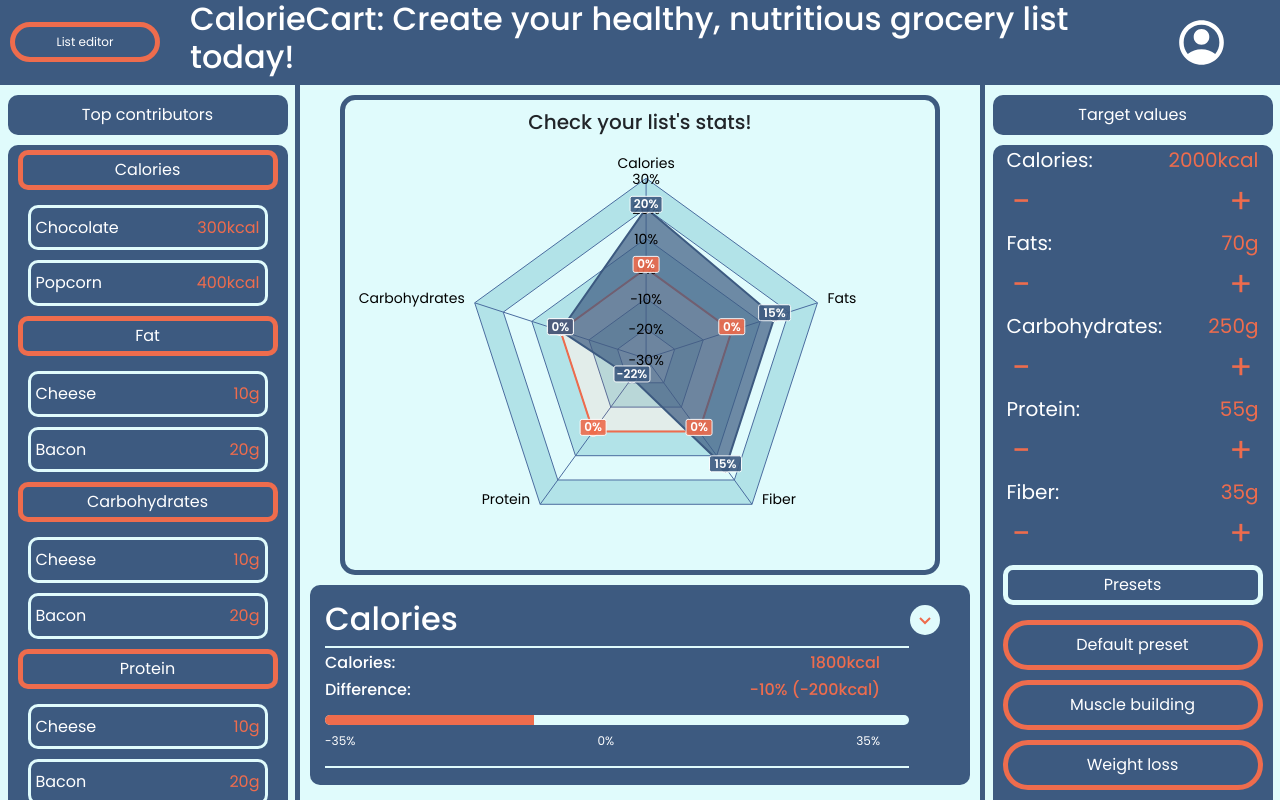
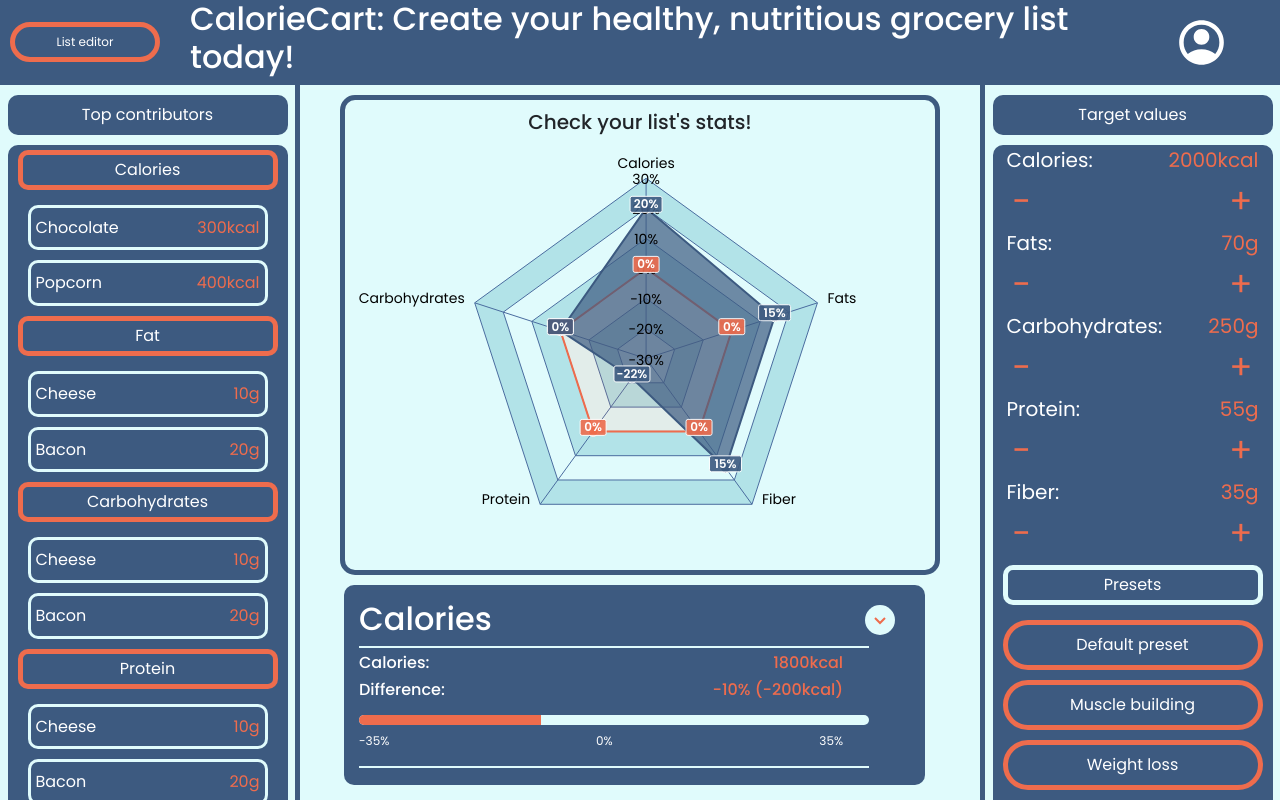
Before and after one commit to wmu66/Project-repo, a React (Vite) app in the folder CalorieCart/: page /stats/1 in a window 1280 px wide. Shown: the top 800 px of the page. Built offline with nearby package versions, Linux system fonts and the light colour scheme.

Commit message:
Fixed a small mistake with nutrition card width

```diff
--- a/CalorieCart/src/styles/stats.css
+++ b/CalorieCart/src/styles/stats.css
@@ -76,6 +76,7 @@
     overflow: hidden;
     height: 90vh;
     overflow-y: auto;
+    width: 100%;
   }
 
   .spider-graph-div {
@@ -101,7 +102,7 @@
   }
 
   .card-container {
-    width: 1200px;
+    width: 90%;
     display: flex;
     align-items: top;
     justify-content: center;
@@ -111,7 +112,7 @@
   .nutrition-card {
     background-color: var(--accentcolor1);
     border-radius: 10px;
-    width: 75;
+    width: 95%;
     padding: 15px;
     position: relative;
     margin: 10px;
```
